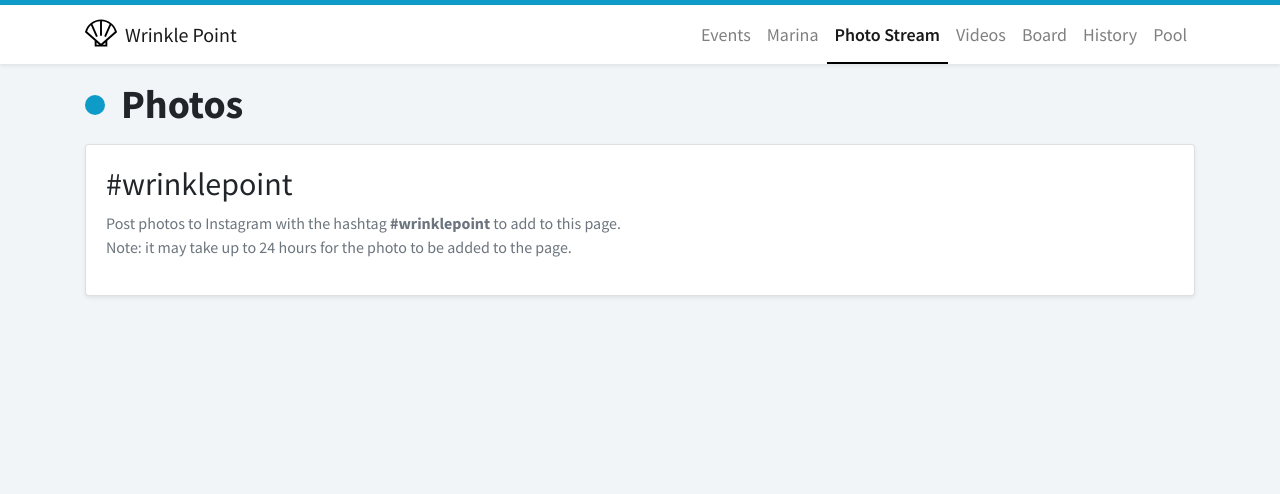
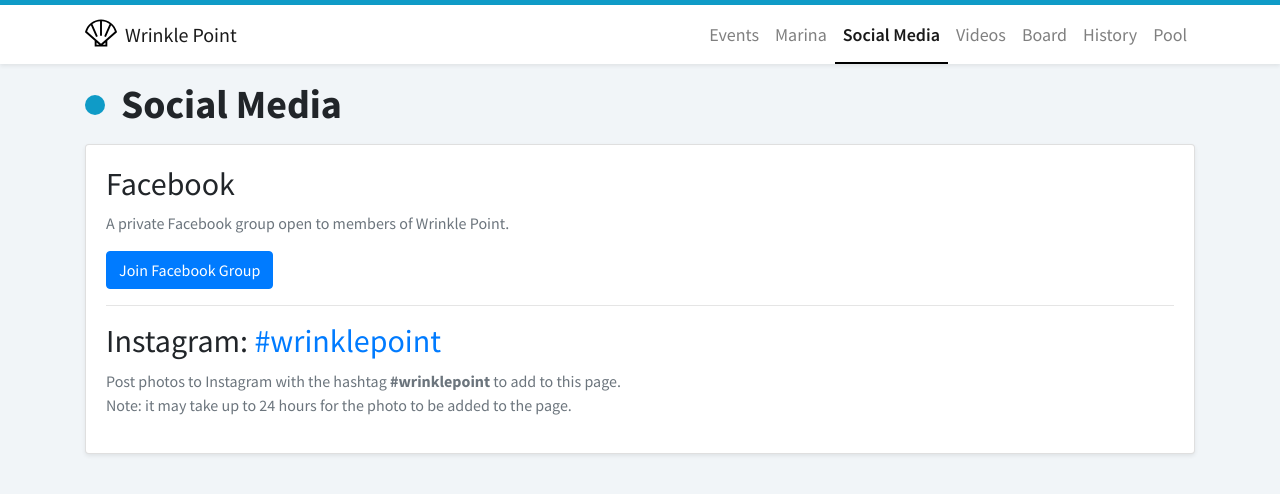
Before and after one commit to wrinklepoint/wrinklepoint.org, a Jekyll site: the page built from social-media.md, in a window 1280 px wide. Shown: the top 494 px of the page. Built offline with Jekyll 4.4.1, drawn with Linux system fonts in a browser that asks for light colours; nearby versions of some CDN libraries; a script that is not in the unit is left out.

Commit message:
add links to facebook and instagram

```diff
--- a/_includes/navbar.html
+++ b/_includes/navbar.html
@@ -17,8 +17,8 @@
         <li class="nav-item {% if page.title == "Marina" %}active{% endif %}">
           <a class="nav-link" href="/marina">Marina</a>
         </li>
-        <li class="nav-item {% if page.title == "Photos" %}active{% endif %}">
-          <a class="nav-link" href="/photos">Photo Stream</a>
+        <li class="nav-item {% if page.title == "Social Media" %}active{% endif %}">
+          <a class="nav-link" href="/social-media">Social Media</a>
         </li>
         <li class="nav-item {% if page.title == "Videos" %}active{% endif %}">
           <a class="nav-link" href="/videos">Videos</a>
--- a/photos.md
+++ b/social-media.md
@@ -1,8 +1,14 @@
 ---
 layout: page
-title: Photos
+title: Social Media
 ---
-## #wrinklepoint
+## Facebook
+<div class="text-muted">A private Facebook group open to members of Wrinkle Point.</div>
+<a class="btn btn-primary mt-3" href="https://www.facebook.com/groups/868718796944048">Join Facebook Group</a>
+
+<hr />
+
+<h2>Instagram: <a href="https://www.instagram.com/explore/tags/wrinklepoint/">#wrinklepoint</a></h2>
 <span class="text-muted">Post photos to Instagram with the hashtag **#wrinklepoint** to add to this page.<br> Note: it may take up to 24 hours for the photo to be added to the page.</span>
 
 <style type="text/css">
```
